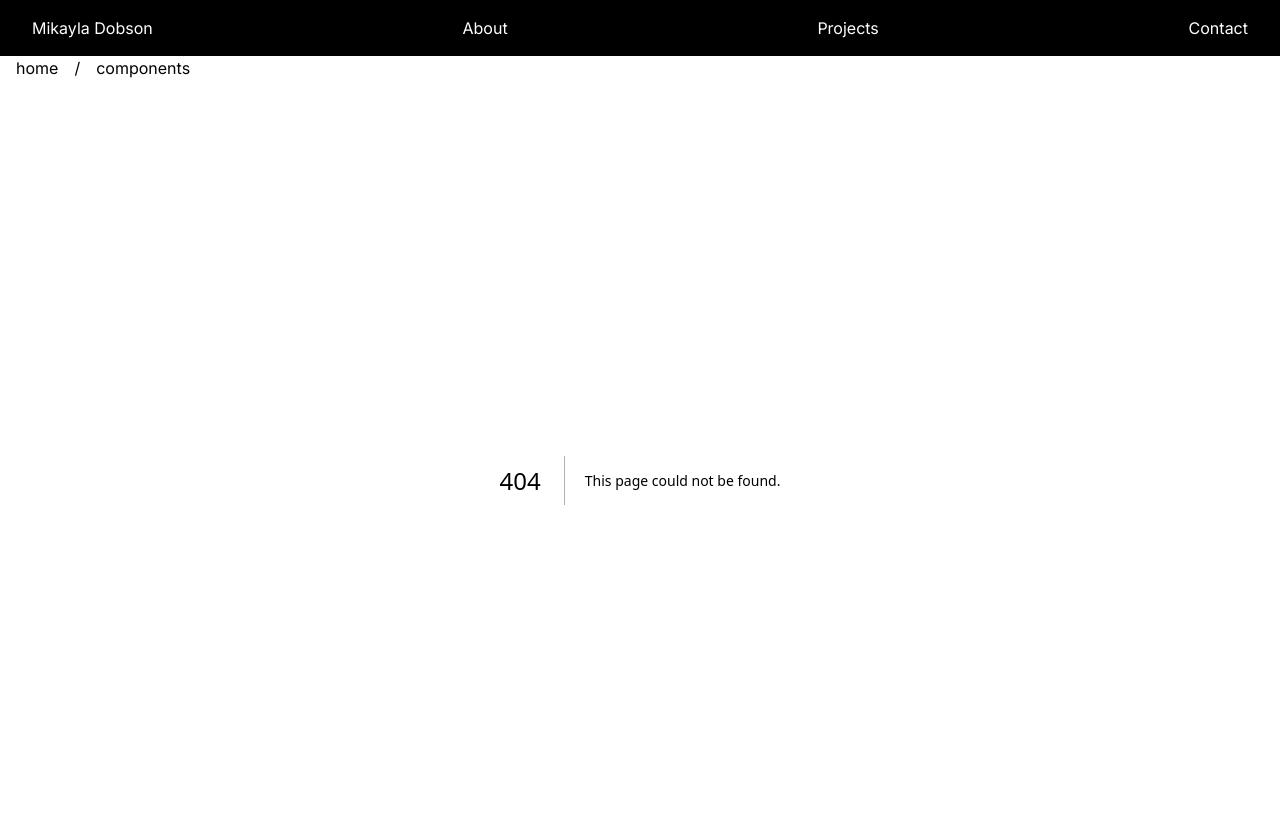
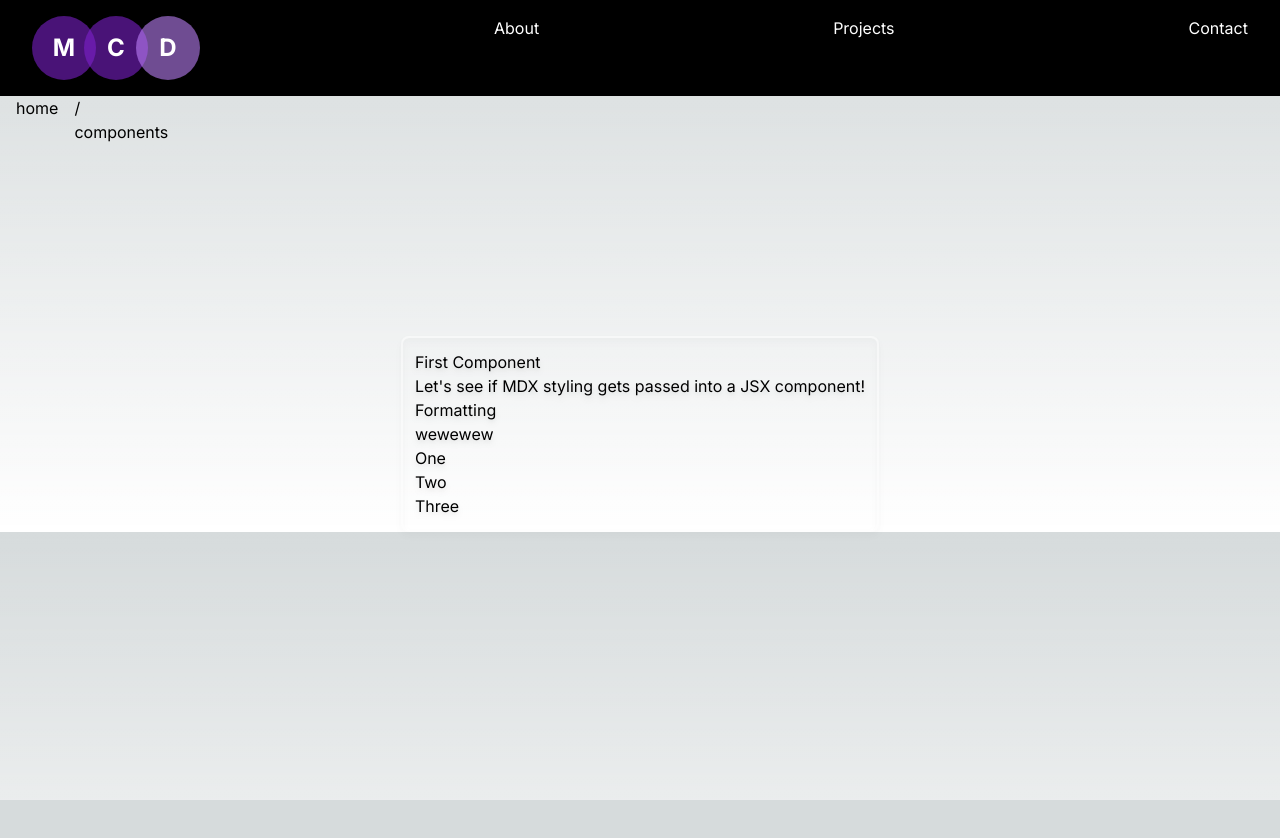
Before and after one commit to innocuous-symmetry/mikayla-dobson-dev, a Next.js app: page /components in a window 1280 px wide. Before the commit this address had no page. Shown: the top 838 px of the page. After the commit the page ends 800 px from the top, so only its background shows below. Built offline with nearby package versions, Linux system fonts and the light colour scheme.

Commit message:
more components, logo in navbar

```diff
--- /dev/null
+++ b/app/components/content.mdx
@@ -0,0 +1,11 @@
+# First Component
+
+Let's see if MDX styling gets passed into a JSX component!
+
+## Formatting
+
+wewewew
+
+- One
+- Two
+- Three
--- /dev/null
+++ b/app/components/page.tsx
@@ -0,0 +1,14 @@
+'use client';
+import Panel from "@/components/ui/Panel";
+import Content from "./content.mdx";
+
+export default function FirstComponent() {
+    return (
+        <div className="flex flex-col items-center w-full h-full">
+            <div className="h-48" />
+            <Panel width={"1/2"}>
+                <Content />
+            </Panel>
+        </div>
+    )
+}
--- a/app/layout.tsx
+++ b/app/layout.tsx
@@ -4,11 +4,13 @@ import Head from 'next/head'
 import Navbar from '@/components/Navbar'
 import SiteTree from '@/components/SiteTree'
 import { MDXProvider } from '@mdx-js/react'
-import { Inter } from 'next/font/google'
+import { Inter, Besley, Cabin } from 'next/font/google'
 import components from '@/components/mdx'
 import './globals.css'
 
-const inter = Inter({ subsets: ['latin'] })
+export const inter = Inter({ subsets: ['latin'] })
+export const besley = Besley({ subsets: ['latin'] })
+export const cabin = Cabin({ subsets: ['latin'] })
 
 export const metadata = {
   title: 'Mikayla Dobson | Software Engineer',
--- a/app/logo/page.tsx
+++ b/app/logo/page.tsx
@@ -30,7 +30,7 @@ export default function LogoPage() {
         setCircleColors({ firstColor, secondColor, thirdColor });
     }
 
-    useEffect(() => handleHover, []);
+    useEffect(handleHover, []);
 
     useEffect(() => {
         if (LOOPING_ENABLED_ON_SECOND_LOGO) {
--- a/components/Navbar.tsx
+++ b/components/Navbar.tsx
@@ -1,10 +1,11 @@
 import Link from 'next/link'
+import { InlineLogo } from './logo'
 
 export default function Navbar() {
     return (
         <div id="navbar" className="w-full h-auto flex flex-nowrap justify-between px-8 py-4 bg-black text-white">
             <Link href="/">
-                <h1>Mikayla Dobson</h1>
+                <InlineLogo />
             </Link>
             <Link href="/about">
                 <p>About</p>
--- a/components/SiteTree.tsx
+++ b/components/SiteTree.tsx
@@ -8,7 +8,7 @@ export default function SiteTree() {
     const pathAsArray = pathname.split('/').filter(x => x !== '');
 
     return (
-        <div className="flex flex-nowrap">
+        <div className="flex flex-nowrap w-full">
             <Link href="/">
                 <p className="mx-4">home</p>
             </Link>
@@ -17,12 +17,12 @@ export default function SiteTree() {
                 const path = pathAsArray.slice(0, idx + 1).join('/')
 
                 return (
-                    <>
-                    <p className="mr-4">/</p>
-                    <Link href={path} key={v4()}>
-                        <p className="mr-4">{segment}</p>
-                    </Link>
-                    </>
+                    <div key={v4()}>
+                        <p className="mr-4">/</p>
+                        <Link href={path}>
+                            <p className="mr-4">{segment}</p>
+                        </Link>
+                    </div>
                 )
             })}
         </div>
--- /dev/null
+++ b/components/logo/index.tsx
@@ -0,0 +1,65 @@
+'use client'
+import { FC } from "react";
+import useColorShift, { type ColorListType } from "./useColorShift";
+import { useRouter } from "next/navigation";
+export { default as useColorShift } from "./useColorShift";
+
+const DEFAULT_SHIFT_INTERVAL = 3000;
+
+interface LogoProps {
+    shiftInterval?: number,
+    customColorList?: ColorListType[],
+    disableShift?: boolean,
+}
+
+export const StackedLogo: FC<LogoProps> = ({ shiftInterval, customColorList, disableShift = false }) => {
+    const hookProps = [
+        shiftInterval ?? DEFAULT_SHIFT_INTERVAL,
+        disableShift,
+        customColorList,
+    ] as const;
+
+    const { firstColor, secondColor, thirdColor, handleHover } = useColorShift(...hookProps);
+
+    return (
+        <div id="venn-diagram-logo-container" className="flex w-full h-auto justify-center">
+            <div onMouseEnter={handleHover} onMouseOut={handleHover} className={`absolute flex flex-col z-40 items-center justify-center animate-logo-throw-left h-16 w-16 bg-opacity-75 ${firstColor} transition-colors duration-[5000ms] ease rounded-full`}>
+                <p className="text-6xl font-bold opacity-100">M</p>
+            </div>
+            <div onMouseEnter={handleHover} onMouseOut={handleHover} className={`absolute flex flex-col items-center justify-center animate-logo-throw-down h-16 w-16 bg-opacity-75 ${secondColor} transition-colors duration-[5000ms] ease rounded-full`}>
+                <p className="text-6xl font-bold opacity-100 z-50">C</p>
+            </div>
+            <div onMouseEnter={handleHover} onMouseOut={handleHover} className={`absolute flex flex-col items-center justify-center animate-logo-throw-right h-16 w-16 bg-opacity-75 ${thirdColor} transition-colors duration-[5000ms] ease rounded-full`}>
+                <p className="text-6xl font-bold opacity-100">D</p>
+            </div>
+        </div>
+    )
+}
+
+export const InlineLogo: FC<LogoProps> = ({ shiftInterval, customColorList, disableShift = false }) => {
+    const router = useRouter();
+
+    const hookProps = [
+        shiftInterval ?? DEFAULT_SHIFT_INTERVAL,
+        disableShift,
+        customColorList,
+    ] as const;
+
+    const { firstColor, secondColor, thirdColor, handleHover } = useColorShift(...hookProps);
+
+    return (
+        <button onClick={() => router.push('/')} id="inline-logo-container" className="flex w-auto h-auto justify-center">
+            <div onMouseEnter={handleHover} onMouseOut={handleHover} className={`flex flex-col items-center justify-center h-16 w-16 bg-opacity-75 ${firstColor} transition-colors duration-[5000ms] rounded-full`}>
+                <p className="text-2xl font-bold opacity-100">M</p>
+            </div>
+
+            <div onMouseEnter={handleHover} onMouseOut={handleHover} className={`flex flex-col -ml-3 items-center justify-center h-16 w-16 bg-opacity-75 ${secondColor} transition-colors duration-[5000ms] rounded-full`}>
+                <p className="text-2xl font-bold opacity-100">C</p>
+            </div>
+
+            <div onMouseEnter={handleHover} onMouseOut={handleHover} className={`flex flex-col -ml-3 items-center justify-center h-16 w-16 bg-opacity-75 ${thirdColor} transition-colors duration-[5000ms] rounded-full`}>
+                <p className="text-2xl font-bold opacity-100">D</p>
+            </div>
+        </button>
+    )
+}
--- /dev/null
+++ b/components/logo/useColorShift.tsx
@@ -0,0 +1,57 @@
+import { useEffect, useState } from "react";
+import { DefaultColors } from "tailwindcss/types/generated/colors";
+
+export type ColorListType = (`bg-${keyof DefaultColors}` | `bg-${keyof DefaultColors}-${string}`);
+
+const colorList: ColorListType[] = [
+    "bg-purple-400",
+    "bg-purple-700",
+    "bg-sky-400",
+    "bg-sky-700",
+    "bg-blue-400",
+    "bg-pink-400",
+    "bg-pink-700",
+];
+
+const useColorShift = (shiftInterval: number, disableShift = false, customColorList?: ColorListType[]): {
+    firstColor: ColorListType | "",
+    secondColor: ColorListType | "",
+    thirdColor: ColorListType | "",
+    handleHover: () => void,
+} => {
+    if (shiftInterval <= 0) throw new Error("shiftInterval must be greater than 0")
+
+    const [circleColors, setCircleColors] = useState<{
+        firstColor: ColorListType | "",
+        secondColor: ColorListType | "",
+        thirdColor: ColorListType | "",
+    }>({
+        firstColor: "",
+        secondColor: "",
+        thirdColor: "",
+    })
+
+    function handleHover() {
+        const firstColor = colorList[Math.floor(Math.random() * colorList.length | 0)]
+        const secondColor = colorList[Math.floor(Math.random() * colorList.length | 0)]
+        const thirdColor = colorList[Math.floor(Math.random() * colorList.length | 0)]
+
+        setCircleColors({ firstColor, secondColor, thirdColor });
+    }
+
+    // perform initial mount of color changing pattern
+    useEffect(disableShift ? handleHover : (() => { return }), []);
+
+    // set this function to repeat
+    useEffect(() => {
+        const interval = setInterval(() => {
+            handleHover();
+        }, shiftInterval);
+
+        return () => clearInterval(interval);
+    }, [])
+
+    return { ...circleColors, handleHover };
+}
+
+export default useColorShift
--- a/components/mdx/index.tsx
+++ b/components/mdx/index.tsx
@@ -1,4 +1,5 @@
 import { v4 } from "uuid"
+import { cabin } from "@/app/layout";
 
 type ElementType<Key extends keyof JSX.IntrinsicElements> = React.FC<JSX.IntrinsicElements[Key]>
 type FormattedTags = {
@@ -6,7 +7,7 @@ type FormattedTags = {
 }
 
 const H1TAG: ElementType<"h1"> = ({ children }) => { return (
-    <h1 key={v4()} className="text-4xl text-red-500">{children}</h1>
+    <h1 key={v4()} className={`text-4xl text-red-500 ${cabin.className} tracking-wide`}>{children}</h1>
 )}
 
 const H2Tag: ElementType<"h2"> = ({ children }) => (
--- /dev/null
+++ b/components/ui/Panel.tsx
@@ -0,0 +1,31 @@
+import { FC, ReactNode } from "react"
+import { v4 } from "uuid"
+import type { TailwindFraction, TailwindNumber } from "./types"
+
+interface PanelProps {
+    children: ReactNode
+    width?: TailwindFraction | TailwindNumber | undefined
+    height?: TailwindFraction | TailwindNumber | undefined
+}
+
+const Panel: FC<PanelProps> = ({ children, width, height }) => {
+    const narrow = (input: TailwindNumber | TailwindFraction | undefined) => {
+        if (typeof input === 'number') return input.toString();
+        return input ?? "auto";
+    }
+
+    return (
+        <div
+            id={`ui-panel-${v4().slice(0, 6)}`}
+            className={`bg-inherit border-white border-2 border-opacity-50 border-double
+                drop-shadow-md shadow-white shadow-opacity-25
+                w-${narrow(width)} h-${narrow(height)}
+                rounded-lg p-3
+            `}
+        >
+            {children}
+        </div>
+    )
+}
+
+export default Panel
--- /dev/null
+++ b/components/ui/types.ts
@@ -0,0 +1,17 @@
+const tailwindNumbers = [
+    0,  1,  2,  3,  4,  5,  6,  7,  8,
+    9, 10, 11, 12, 14, 16, 20, 24, 28,
+   32, 36, 40, 44, 48, 52, 56, 60, 64,
+   72, 80, 96
+] as const;
+
+const tailwindFractions = [
+    "1/2", "1/3", "2/3", "1/4", "2/4", "3/4",
+    "1/5", "2/5", "3/5", "4/5", "1/6", "2/6",
+    "3/6", "4/6", "5/6", "1/12", "2/12", "3/12",
+    "4/12", "5/12", "6/12", "7/12", "8/12", "9/12",
+    "10/12", "11/12"
+] as const;
+
+export type TailwindNumber = typeof tailwindNumbers[number];
+export type TailwindFraction = typeof tailwindFractions[number];
```
